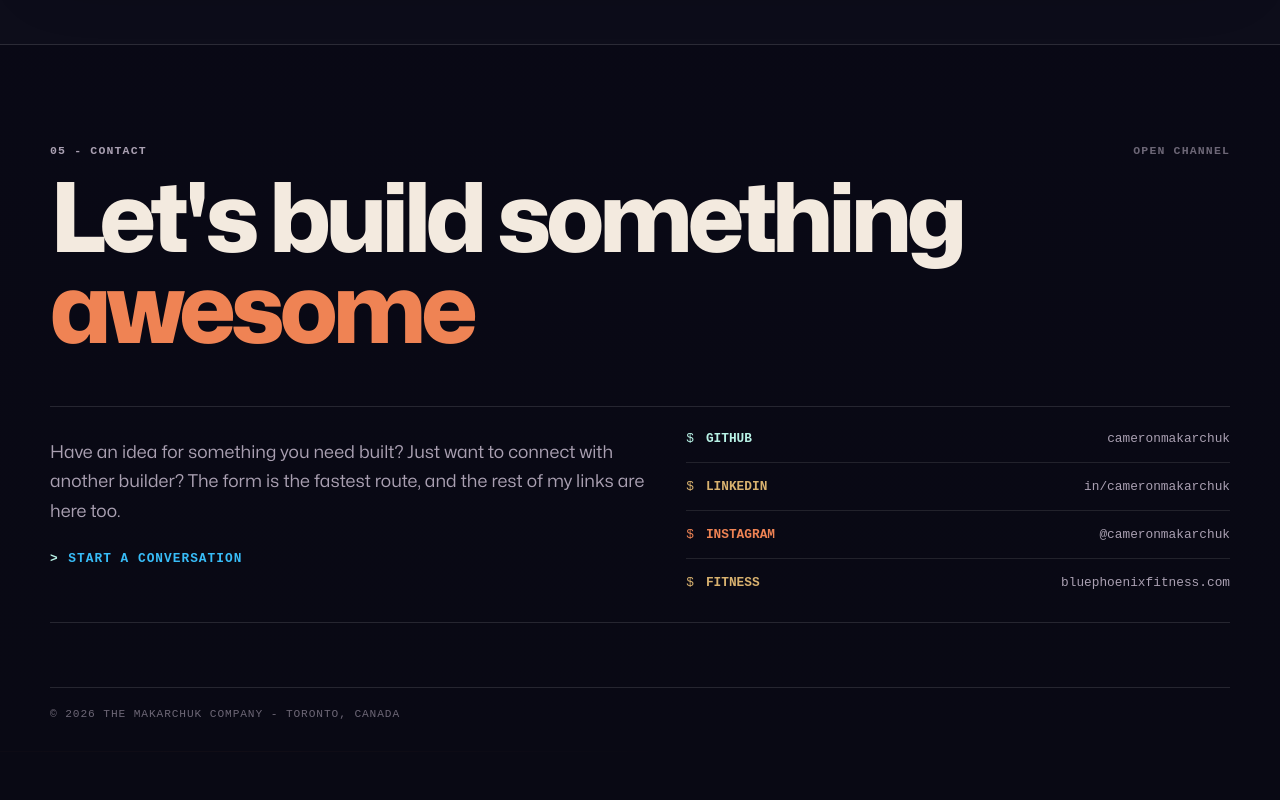
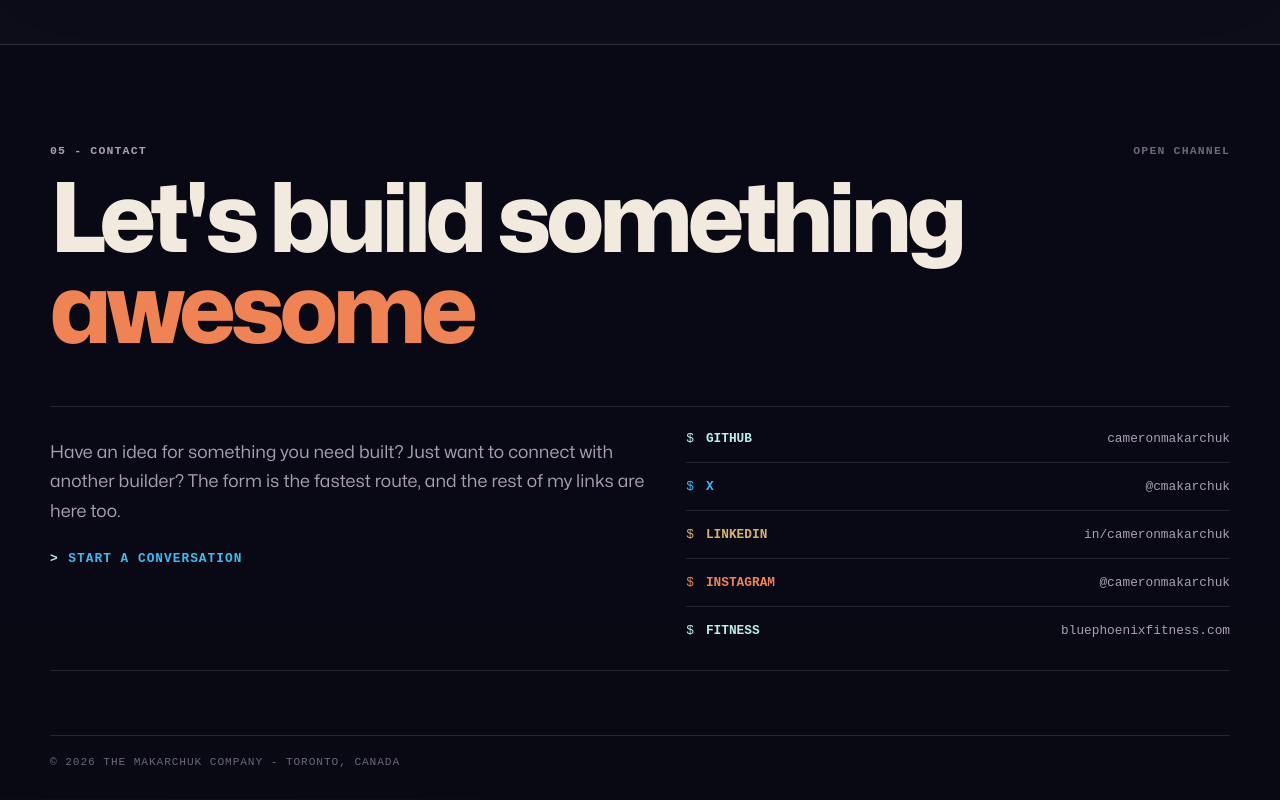
Before and after one commit to cameronmakarchuk/portfolio-site-client, a React (Vite) app: page / in a window 1280 px wide. Shown: the part 6693-7493 px from the top of the page. Before the commit the page ends 7445 px from the top, so only its background shows below. Built offline with nearby package versions, Linux system fonts and the light colour scheme.

Commit message:
feat: add x contact

```diff
--- a/src/pages/Portfolio/Portfolio.tsx
+++ b/src/pages/Portfolio/Portfolio.tsx
@@ -324,9 +324,10 @@ function ContactSection(): JSX.Element {
 	const [isSubmitting, setIsSubmitting] = useState(false);
 	const contactLinks = [
 		{ command: 'github', value: 'cameronmakarchuk', href: links.github, accent: 'lime' },
+		{ command: 'x', value: '@cmakarchuk', href: links.x, accent: 'cyan' },
 		{ command: 'linkedin', value: 'in/cameronmakarchuk', href: links.linkedin, accent: 'amber' },
 		{ command: 'instagram', value: '@cameronmakarchuk', href: links.instagram, accent: 'coral' },
-		{ command: 'fitness', value: 'bluephoenixfitness.com', href: links.bluePhoenix, accent: 'amber' },
+		{ command: 'fitness', value: 'bluephoenixfitness.com', href: links.bluePhoenix, accent: 'lime' },
 	] satisfies Array<{ command: string; value: string; href: string; accent: Accent }>;
 
 	const handleContactSubmit = async (event: FormEvent<HTMLFormElement>) => {
```
